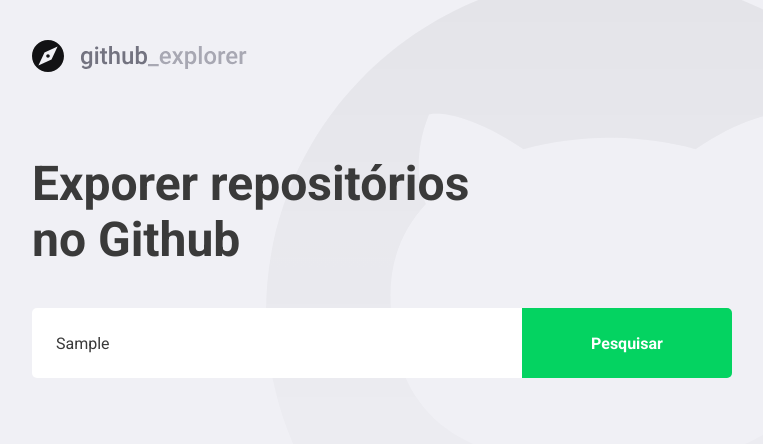
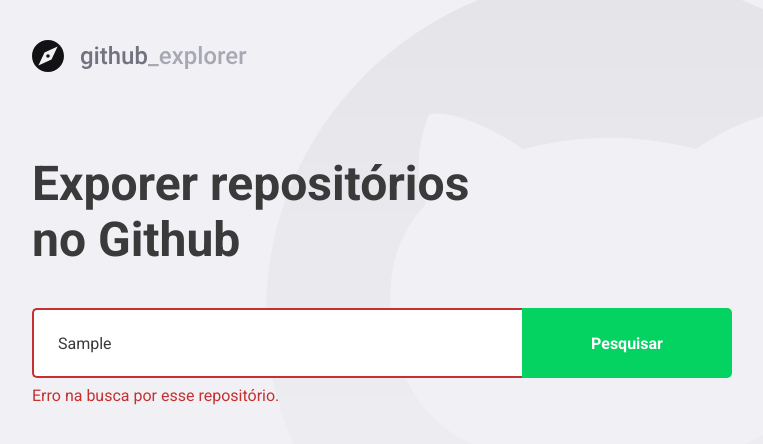
Before and after one commit to rodolfoO28/week-3-first-react-project, a React (Create React App) app: page / in a window 1280 px wide. Both pictures are taken after typing "Sample" into the empty fields and a click on the button "Pesquisar". Shown: the top 444 px of the page, without its empty margins (148-911 px from the left). Built offline with nearby package versions, Linux system fonts and the light colour scheme; no server answers.

Commit message:
add validation in dashboard page

```diff
--- a/src/pages/Dashboard/index.tsx
+++ b/src/pages/Dashboard/index.tsx
@@ -4,7 +4,7 @@
 
 import logoImg from '../../assets/logo.svg';
 
-import { Title, Form, Repositories } from './style';
+import { Title, Form, Repositories, Error } from './style';
 
 interface Repository {
   full_name: string;
@@ -17,6 +17,7 @@
 
 const Dashboard: React.FC = () => {
   const [newRepo, setNewRepo] = useState('');
+  const [inputError, setInputError] = useState('');
   const [repositories, setRepositories] = useState<Repository[]>([]);
 
   async function handleAddRepository(
@@ -24,12 +25,22 @@
   ): Promise<void> {
     event.preventDefault();
 
-    const response = await api.get<Repository>(`repos/${newRepo}`);
+    if (!newRepo) {
+      setInputError('Digite o autor/nome do repositório.');
+      return;
+    }
 
-    const repository = response.data;
+    try {
+      const response = await api.get<Repository>(`repos/${newRepo}`);
 
-    setRepositories([...repositories, repository]);
-    setNewRepo('');
+      const repository = response.data;
+
+      setRepositories([...repositories, repository]);
+      setNewRepo('');
+      setInputError('');
+    } catch (error) {
+      setInputError('Erro na busca por esse repositório.');
+    }
   }
 
   return (
@@ -37,7 +48,7 @@
       <img src={logoImg} alt="Github Explorer" />
       <Title>Exporer repositórios no Github</Title>
 
-      <Form onSubmit={handleAddRepository}>
+      <Form hasError={!!inputError} onSubmit={handleAddRepository}>
         <input
           value={newRepo}
           onChange={(e) => setNewRepo(e.target.value)}
@@ -45,6 +56,8 @@
         />
         <button type="submit">Pesquisar</button>
       </Form>
+
+      {inputError && <Error>{inputError}</Error>}
 
       <Repositories>
         {repositories.map((repository) => (
--- a/src/pages/Dashboard/style.ts
+++ b/src/pages/Dashboard/style.ts
@@ -1,5 +1,9 @@
-import styled from 'styled-components';
+import styled, { css } from 'styled-components';
 import { shade } from 'polished';
+
+interface FormProps {
+  hasError: boolean;
+}
 
 export const Title = styled.h1`
   font-size: 48px;
@@ -10,7 +14,7 @@
   margin-top: 80px;
 `;
 
-export const Form = styled.form`
+export const Form = styled.form<FormProps>`
   margin-top: 40px;
   max-width: 700px;
 
@@ -23,6 +27,14 @@
     border: 0;
     border-radius: 5px 0 0 5px;
     color: #3a3a3a;
+    border: 2px solid #fff;
+    border-right: 0;
+
+    ${({ hasError }) =>
+      hasError &&
+      css`
+        border-color: #c53030;
+      `}
 
     &::placeholder {
       color: #a8a8b3;
@@ -43,6 +55,12 @@
       background: ${shade(0.2, '#04d361')};
     }
   }
+`;
+
+export const Error = styled.span`
+  display: block;
+  color: #c53030;
+  margin-top: 8px;
 `;
 
 export const Repositories = styled.div`
```
